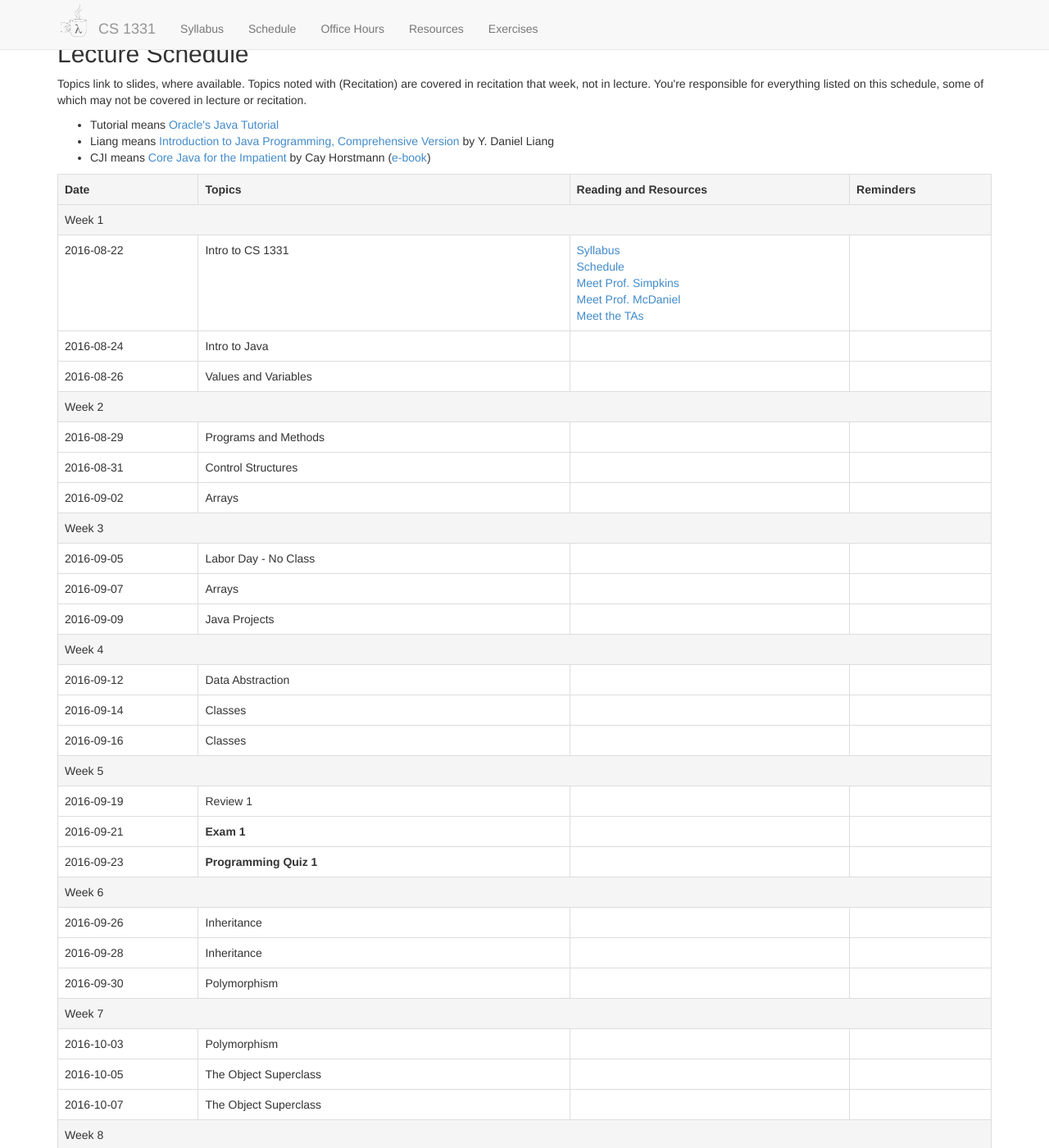
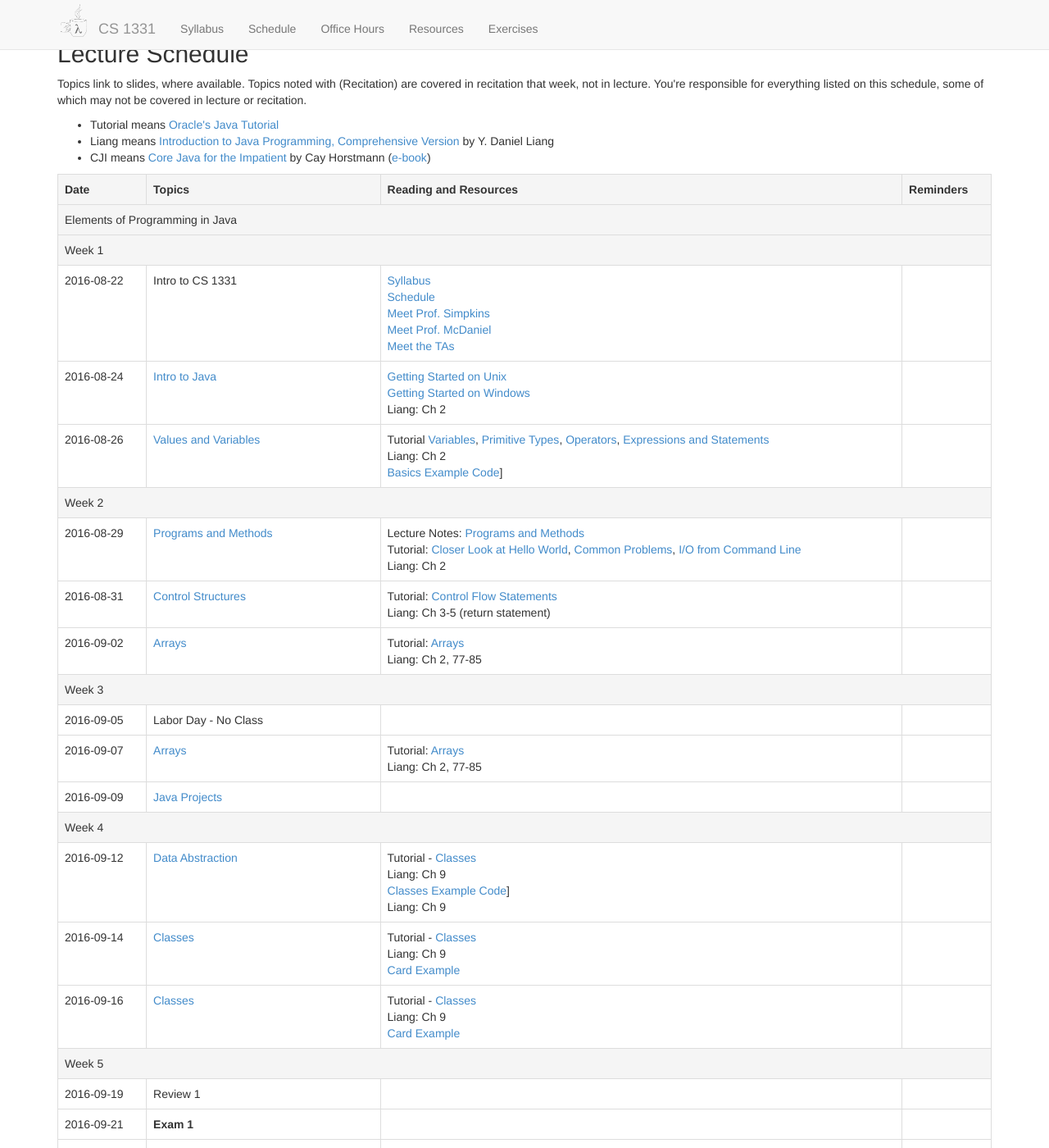
Before and after one commit to cs1331/cs1331.github.io.old, a Jekyll site: the page built from fall2016.html, in a window 1280 px wide and 1400 px high, scrolled down 521 px. Shown: the whole window at 82% size. Built offline with Jekyll 4.4.1, drawn with Linux system fonts in a browser that asks for light colours; nearby versions of some CDN libraries; some of the changed text lies outside the part shown.

Commit message:
Add lecture material for first block

```diff
--- a/fall2016.html
+++ b/fall2016.html
@@ -58,6 +58,10 @@ title: CS 1331 - Fall 2016
     </tr>
 
 
+    <tr class="active"><td colspan="4">Elements of Programming in Java</td></tr>
+
+
+
     <tr class="active"><td colspan="4">Week 1</td></tr>
 
 
@@ -87,10 +91,14 @@ title: CS 1331 - Fall 2016
 
     <tr>
       <td>2016-08-24</td>
-      <td>Intro to Java</td>
+      <td><a href="slides/introduction.pdf">Intro to Java</a></td>
       <td>
 
+        <a href="http://docs.oracle.com/javase/tutorial/getStarted/cupojava/unix.html">Getting Started on  Unix</a><br/>
 
+        <a href="http://docs.oracle.com/javase/tutorial/getStarted/cupojava/win32.html">Getting Started on Windows</a><br/>
+
+        Liang: Ch 2
       </td>
       <td>
 
@@ -102,10 +110,14 @@ title: CS 1331 - Fall 2016
 
     <tr>
       <td>2016-08-26</td>
-      <td>Values and Variables</td>
+      <td><a href="slides/values-variables.html">Values and Variables</a></td>
       <td>
 
+        Tutorial <a href="http://docs.oracle.com/javase/tutorial/java/nutsandbolts/variables.html">Variables</a>, <a href="http://docs.oracle.com/javase/tutorial/java/nutsandbolts/datatypes.html">Primitive Types</a>, <a href="http://docs.oracle.com/javase/tutorial/java/nutsandbolts/operators.html">Operators</a>, <a href="http://docs.oracle.com/javase/tutorial/java/nutsandbolts/expressions.html">Expressions and Statements</a><br/>
 
+        Liang: Ch 2<br/>
+
+        <a href="https://github.com/cs1331/code-basics">Basics Example Code</a>]
       </td>
       <td>
 
@@ -121,10 +133,14 @@ title: CS 1331 - Fall 2016
 
     <tr>
       <td>2016-08-29</td>
-      <td>Programs and Methods</td>
+      <td><a href="slides/programs-methods.html">Programs and Methods</a></td>
       <td>
 
+        Lecture Notes: <a href="http://cs1331.gatech.edu/lecture-notes/programs-methods.pdf">Programs and Methods</a><br/>
 
+        Tutorial: <a href="http://docs.oracle.com/javase/tutorial/getStarted/application/index.html">Closer Look at Hello World</a>, <a href="http://docs.oracle.com/javase/tutorial/getStarted/problems/index.html">Common Problems</a>, <a href="http://docs.oracle.com/javase/tutorial/essential/io/cl.html">I/O from Command Line</a><br/>
+
+        Liang: Ch 2
       </td>
       <td>
 
@@ -136,10 +152,12 @@ title: CS 1331 - Fall 2016
 
     <tr>
       <td>2016-08-31</td>
-      <td>Control Structures</td>
+      <td><a href="slides/control-structures.html">Control Structures</a></td>
       <td>
 
+        Tutorial: <a href="http://docs.oracle.com/javase/tutorial/java/nutsandbolts/flow.html">Control Flow Statements</a><br/>
 
+        Liang: Ch 3-5 (return statement)
       </td>
       <td>
 
@@ -151,10 +169,12 @@ title: CS 1331 - Fall 2016
 
     <tr>
       <td>2016-09-02</td>
-      <td>Arrays</td>
+      <td><a href="slides/arrays.html">Arrays</a></td>
       <td>
 
+        Tutorial: <a href="http://docs.oracle.com/javase/tutorial/java/nutsandbolts/arrays.html">Arrays</a><br/>
 
+        Liang: Ch 2, 77-85
       </td>
       <td>
 
@@ -185,10 +205,12 @@ title: CS 1331 - Fall 2016
 
     <tr>
       <td>2016-09-07</td>
-      <td>Arrays</td>
+      <td><a href="slides/arrays.html">Arrays</a></td>
       <td>
 
+        Tutorial: <a href="http://docs.oracle.com/javase/tutorial/java/nutsandbolts/arrays.html">Arrays</a><br/>
 
+        Liang: Ch 2, 77-85
       </td>
       <td>
 
@@ -200,7 +222,7 @@ title: CS 1331 - Fall 2016
 
     <tr>
       <td>2016-09-09</td>
-      <td>Java Projects</td>
+      <td><a href="slides/java-projects.html">Java Projects</a></td>
       <td>
 
 
@@ -219,10 +241,16 @@ title: CS 1331 - Fall 2016
 
     <tr>
       <td>2016-09-12</td>
-      <td>Data Abstraction</td>
+      <td><a href="slides/data-abstraction.html">Data Abstraction</a></td>
       <td>
 
+        Tutorial - <a href="http://docs.oracle.com/javase/tutorial/java/javaOO/classes.html">Classes</a><br/>
 
+        Liang: Ch 9<br/>
+
+        <a href="https://github.com/cs1331/cs1331.github.io/tree/master/code/classes">Classes Example Code</a>]<br/>
+
+        Liang: Ch 9
       </td>
       <td>
 
@@ -234,10 +262,14 @@ title: CS 1331 - Fall 2016
 
     <tr>
       <td>2016-09-14</td>
-      <td>Classes</td>
+      <td><a href="slides/classes.html">Classes</a></td>
       <td>
 
+        Tutorial - <a href="http://docs.oracle.com/javase/tutorial/java/javaOO/classes.html">Classes</a><br/>
 
+        Liang: Ch 9<br/>
+
+        <a href="https://github.com/cs1331/card">Card Example</a>
       </td>
       <td>
 
@@ -249,10 +281,14 @@ title: CS 1331 - Fall 2016
 
     <tr>
       <td>2016-09-16</td>
-      <td>Classes</td>
+      <td><a href="slides/classes.html">Classes</a></td>
       <td>
 
+        Tutorial - <a href="http://docs.oracle.com/javase/tutorial/java/javaOO/classes.html">Classes</a><br/>
 
+        Liang: Ch 9<br/>
+
+        <a href="https://github.com/cs1331/card">Card Example</a>
       </td>
       <td>
 
@@ -308,6 +344,10 @@ title: CS 1331 - Fall 2016
 
       </td>
     </tr>
+
+
+
+    <tr class="active"><td colspan="4">Fundamentals of Object-Oriented Programming</td></tr>
 
 
 
@@ -504,6 +544,10 @@ title: CS 1331 - Fall 2016
 
       </td>
     </tr>
+
+
+
+    <tr class="active"><td colspan="4">OOP Case Studies: Java Collections and JavaFX</td></tr>
 
 
 
```
Also changed, not shown: cs1331.json (+26 -15 lines).
